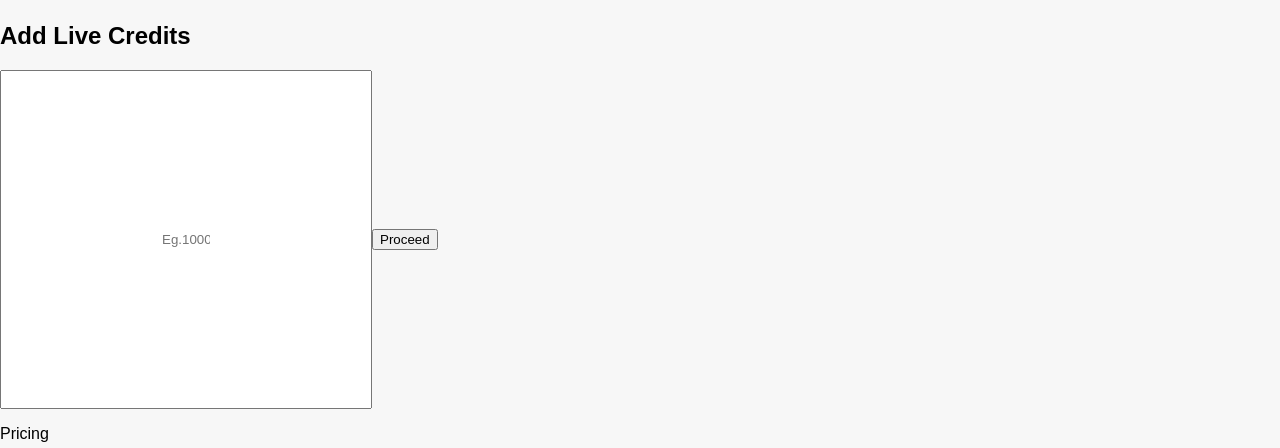
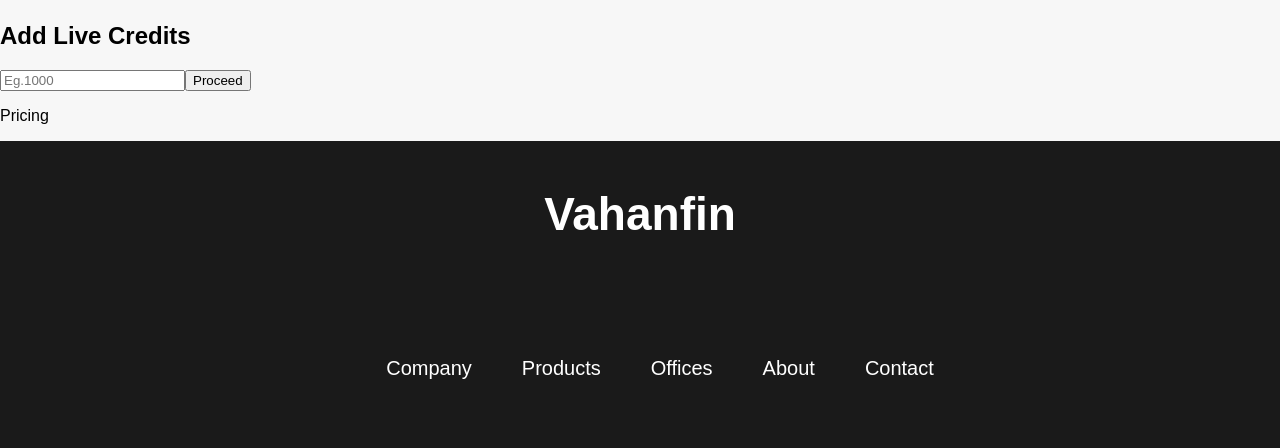
Before and after one commit to Koushik62/E-challan, a React (Create React App) app in the folder frontend/: page /addcredits in a window 1280 px wide. Shown: the part 160-608 px from the top of the page. Built offline with nearby package versions, Linux system fonts and the light colour scheme.

Commit message:
large files

```diff
--- a/frontend/src/pages/AddCredits.jsx
+++ b/frontend/src/pages/AddCredits.jsx
@@ -102,15 +102,17 @@
         <h1>Credits</h1>
         <h2>Add Live Credits</h2>
 
-
+        <div className="procced">
         <input
           placeholder="Eg.1000"
           value={credits}
           onChange={(e)=> setCredits(e.target.value)}
+
         />
 
 
         <button onClick={handleClick} type="submit">Proceed</button>
+        </div>
 
         {click &&(
           <div>
--- a/frontend/src/pages/CSS/Addcredits.css
+++ b/frontend/src/pages/CSS/Addcredits.css
@@ -8,9 +8,9 @@
 
 }
 
-.home-left input{
-    width: 3rem;
-    padding: 10rem;
+.proceed{
+    display: flex;
+    flex-direction: column;
 }
 .home-right{
     flex:1;
```
